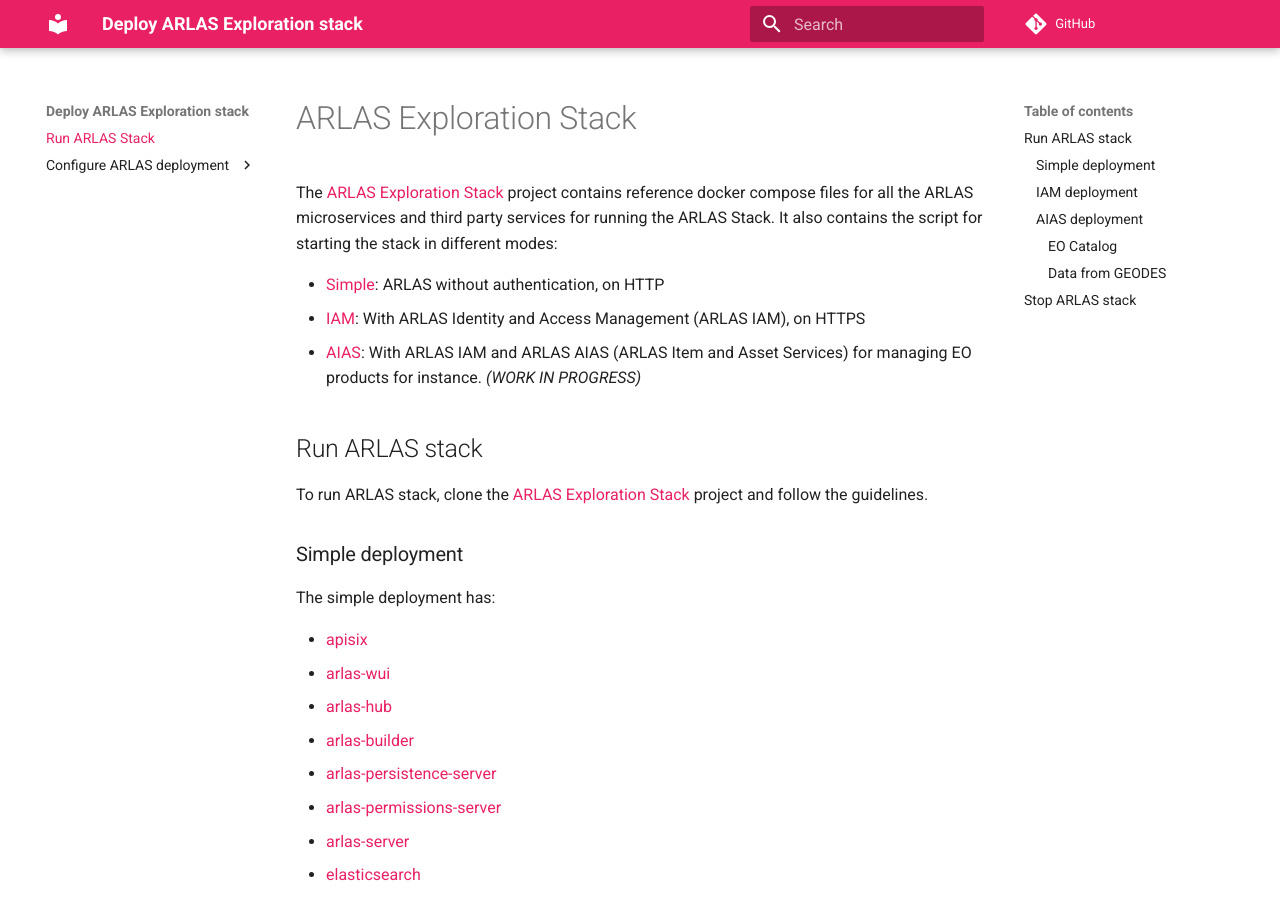
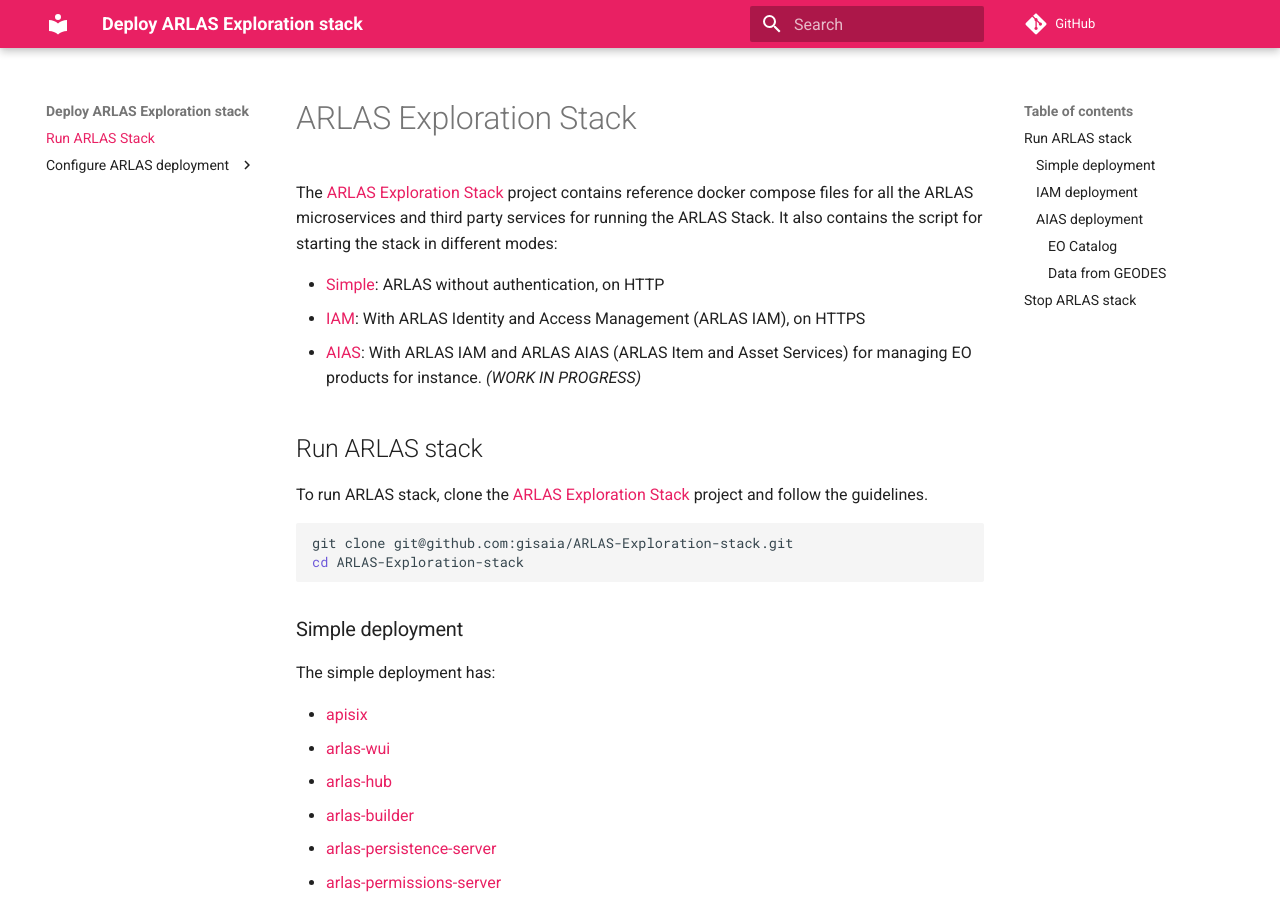
Before and after one commit to gisaia/ARLAS-Exploration-stack, an MkDocs documentation site: the page built from docs/docs/arlas_exploration_stack.md, in a window 1280 px wide and 900 px high. Built offline with MkDocs 1.6.1 and Material for MkDocs 9.7.7, drawn with Linux system fonts in a browser that asks for light colours; comment, search, counter and statistics services are not loaded.

Commit message:
Add git clone in documentation

````diff
--- a/docs/docs/arlas_exploration_stack.md
+++ b/docs/docs/arlas_exploration_stack.md
@@ -9,6 +9,11 @@ The [ARLAS Exploration Stack](https://github.com/gisaia/ARLAS-Exploration-stack)
 ## Run ARLAS stack
 
 To run ARLAS stack, clone the [ARLAS Exploration Stack](https://github.com/gisaia/ARLAS-Exploration-stack) project and follow the guidelines.
+
+```shell
+git clone git@github.com:gisaia/ARLAS-Exploration-stack.git
+cd ARLAS-Exploration-stack
+```
 
 ### Simple deployment
 
````
